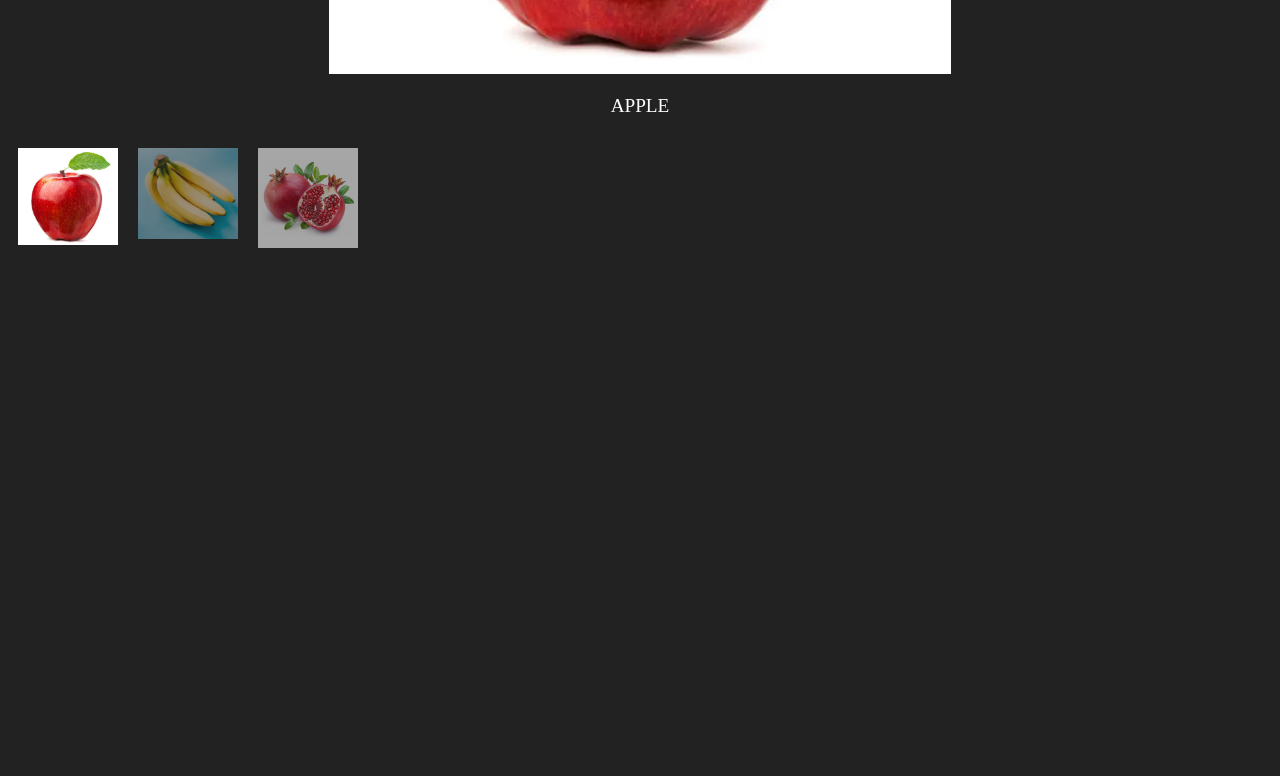
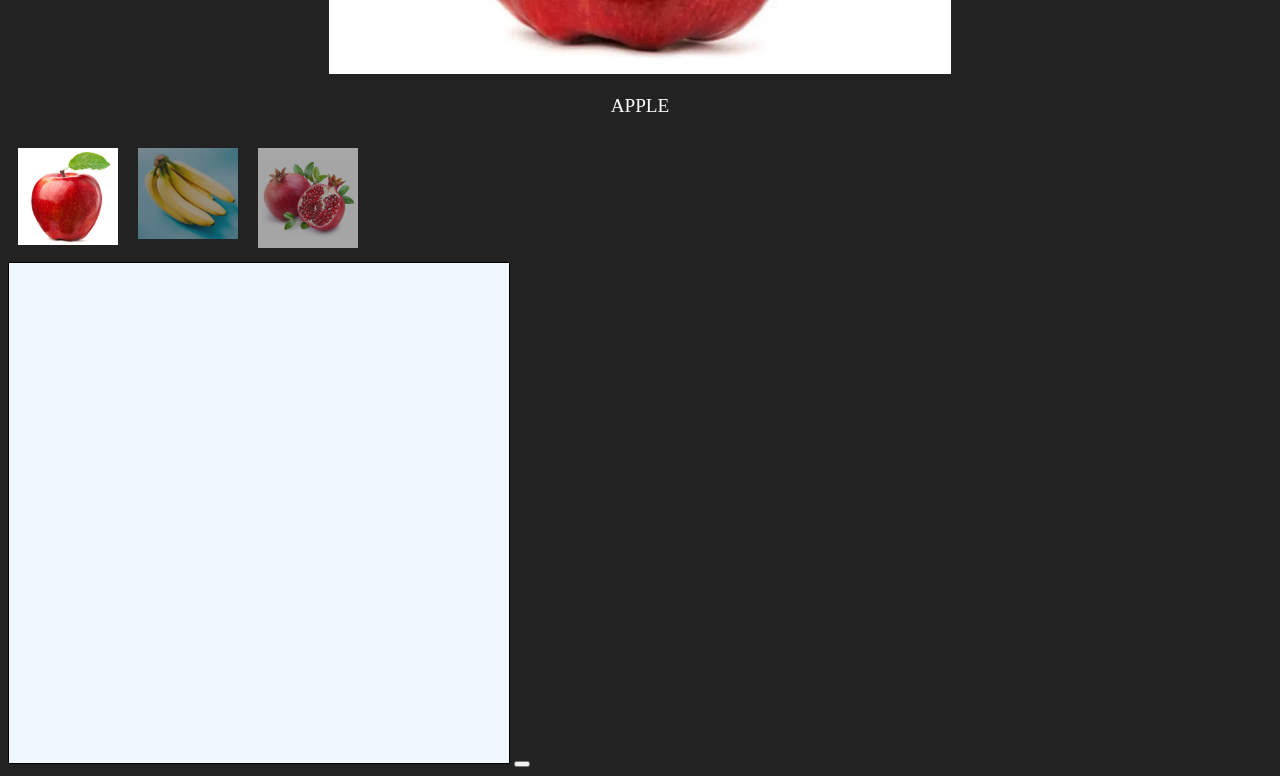
Before and after one commit to sammuify/sammuify.github.io, a plain HTML site: page draw/index.html in a window 1280 px wide. Shown: the part 534-1310 px from the top of the page. Before the commit the page ends 804 px from the top, so only its background shows below. Drawn offline with Linux system fonts and the light colour scheme.

Commit message:
working canvas

```diff
--- a/draw/css/draw.css
+++ b/draw/css/draw.css
@@ -83,3 +83,9 @@ body {
 p.caption {
     font-size: 1.2em;
 }
+
+.draw .canvas {
+    background-color: aliceblue;
+    width: 500px;
+    height: 500px;
+}
--- a/draw/index.html
+++ b/draw/index.html
@@ -14,9 +14,10 @@
 
 <body>
     <div class="container">
+    <div class="images">
         <div class="slides">
             <div class="slide">
-            <img src="assets/fruits/apple.png" onclick="showCanvas()">
+                <img src="assets/fruits/apple.png" onclick="showCanvas(event)">
             </div>
             <div class="slide">
                 <img src="assets/fruits/banana.png">
@@ -43,6 +44,11 @@
             </div>
         </div>
     </div>
+    <div class="draw">
+        <canvas id="canvas" width="500" height="500" style="border:1px solid #000000; background-color: aliceblue;"></canvas>
+        <button onclick="showSlides()"></button>
+    </div>
+</div>
     <script src="js/draw.js"></script>
 </body>
 
--- a/draw/js/draw.js
+++ b/draw/js/draw.js
@@ -49,6 +49,34 @@ document.onkeydown = function (event) {
     }
 }
 
- function showCanvas() {
+var canvas = document.getElementById('canvas');
+var g = canvas.getContext("2d");
+g.strokeStyle = "red";
+g.lineJoin = "round";
+g.lineWidth = 3;
+g.filter = "blur(1px)";
+g.lineCap = 'round';
 
+const
+relPos = pt => [pt.pageX - canvas.offsetLeft, pt.pageY - canvas.offsetTop],
+drawStart = pt => { with(g) { beginPath(); moveTo.apply(g, pt); stroke(); }},
+drawMove = pt => { with(g) { lineTo.apply(g, pt); stroke(); }},
+
+pointerDown = e => drawStart(relPos(e.touches ? e.touches[0] : e)),
+pointerMove = e => drawMove(relPos(e.touches ? e.touches[0] : e)),
+
+mouseDraw = method => e => {
+    if(method=="add") pointerDown(e);
+    canvas[method+"EventListener"]('mousemove', pointerMove);
+    canvas[method+"EventListener"]('mouseup', g.closePath);
+},
+touchDraw = method => e => {
+    if(method=="add") pointerDown(e);
+    canvas[method+"EventListener"]('touchmove', pointerMove);
+    canvas[method+"EventListener"]('touchend', g.closePath);
 }
+
+canvas.addEventListener('mousedown', mouseDraw("add"));
+canvas.addEventListener('touchstart', touchDraw("add"));
+canvas.addEventListener('mouseup', mouseDraw("remove"));
+canvas.addEventListener('touchend', touchDraw("remove"));
```
Lines whose indentation alone changed are shown as unchanged.
